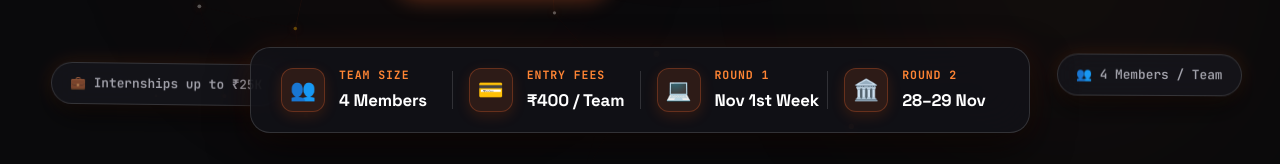
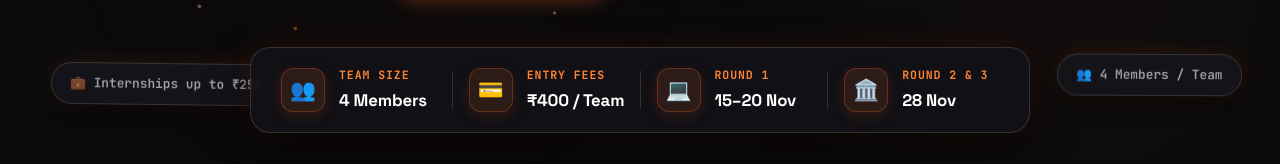
Before and after one commit to AnzalKhan16/CodeVerse26, a website: page public/index.html in a window 1280 px wide. Shown: the part 614-778 px from the top of the page. Drawn offline with Linux system fonts and the light colour scheme; no server answers.

Commit message:
Update hackathon dates in metrics strip

```diff
--- a/public/index.html
+++ b/public/index.html
@@ -176,7 +176,7 @@
           <div class="metric-icon-wrap">💻</div>
           <div class="metric-details">
             <span class="metric-caption">ROUND 1</span>
-            <strong class="metric-num">Nov 1st Week</strong>
+            <strong class="metric-num">15–20 Nov</strong>
           </div>
         </div>
 
@@ -185,8 +185,8 @@
         <div class="metric-block">
           <div class="metric-icon-wrap">🏛️</div>
           <div class="metric-details">
-            <span class="metric-caption">ROUND 2</span>
-            <strong class="metric-num text-copper">28–29 Nov</strong>
+            <span class="metric-caption">ROUND 2 & 3</span>
+            <strong class="metric-num text-copper">28 Nov</strong>
           </div>
         </div>
       </div>
```
